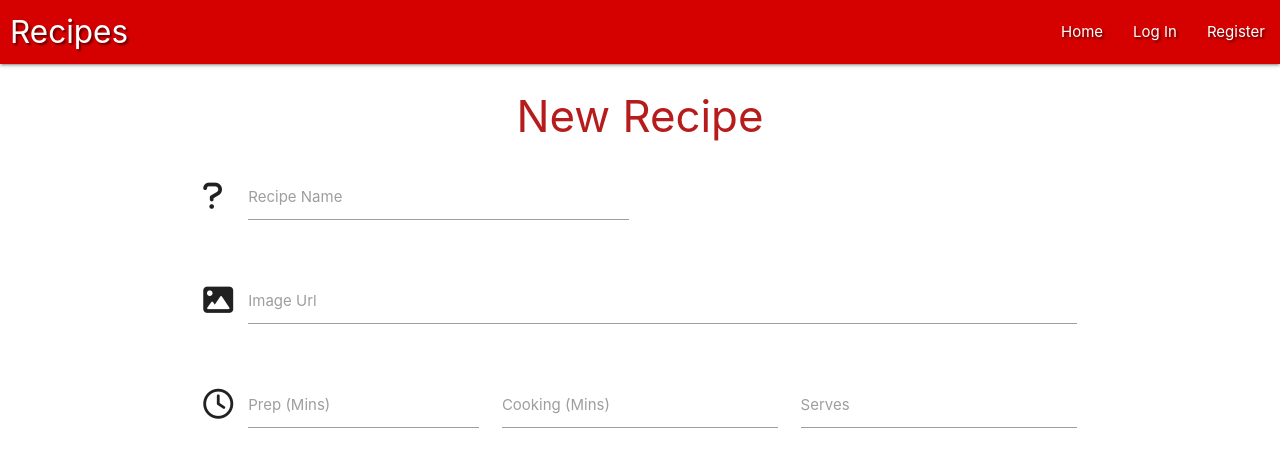
After one commit to reidycolm/MS3-Project, a Flask app: page /new_recipe in a window 1280 px wide. The commit adds this page. Shown: the top 470 px of the page. Run offline with Flask 2, Linux system fonts and the light colour scheme; some libraries are stand-ins or nearby versions.

Commit message:
created new_recipe template

```diff
--- a/app.py
+++ b/app.py
@@ -102,6 +102,11 @@ def logout():
     return redirect(url_for("login"))
 
 
+@app.route("/new_recipe", methods=["GET", "POST"])
+def new_recipe():
+    return render_template("new_recipe.html")
+
+
 if __name__ == "__main__":
     app.run(host=os.environ.get("IP"),
             port=int(os.environ.get("PORT")),
--- a/templates/base.html
+++ b/templates/base.html
@@ -28,7 +28,7 @@
                     <li><a href="{{ url_for('get_recipes') }}">Home</a></li>
                     {% if session.user %}
                     <li><a href="{{ url_for('profile', username=session['user']) }}">Profile</a></li>
-                    <li><a href="#">New Recipe</a></li>
+                    <li><a href="{{ url_for('new_recipe') }}">New Recipe</a></li>
                     <li><a href="#">Manage Cuisines</a></li>
                     <li><a href="{{ url_for('logout') }}">Log Out</a></li>
                     {% else %}
@@ -47,7 +47,7 @@
             <li><a href="{{ url_for('get_recipes') }}">Home</a></li>
             {% if session.user %}
             <li><a href="{{ url_for('profile', username=session['user']) }}">Profile</a></li>
-            <li><a href="#">New Recipe</a></li>
+            <li><a href="{{ url_for('new_recipe') }}">New Recipe</a></li>
             <li><a href="#">Manage Cuisines</a></li>
             <li><a href="{{ url_for('logout') }}">Log Out</a></li>
             {% else %}
--- /dev/null
+++ b/templates/new_recipe.html
@@ -0,0 +1,39 @@
+{% extends "base.html" %}
+{% block content %}
+
+    <h3 class="red-text text-darken-4 center-align">New Recipe</h3>
+
+    <div class="row">
+        <form class="col s12" method="POST" action="">
+          <div class="row">
+            <div class="input-field col s6">
+              <i class="fas fa-question prefix"></i>
+              <input id="icon_prefix" type="text" class="validate">
+              <label for="icon_prefix">Recipe Name</label>
+            </div>
+          </div>
+          <div class="row">
+            <div class="input-field col s12">
+              <i class="fas fa-image prefix"></i>
+              <input id="icon_prefix" type="text" class="validate">
+              <label for="icon_prefix">Image Url</label>
+            </div>
+          </div>
+          <div class="row">
+            <div class="input-field col s4">
+              <i class="far fa-clock prefix"></i>
+              <input id="icon_prefix" type="number" class="validate">
+              <label for="icon_prefix">Prep (Mins)</label>
+            </div>
+            <div class="input-field col s4">
+              <input id="icon_prefix" type="number" class="validate">
+              <label for="icon_prefix">Cooking (Mins)</label>
+            </div>
+            <div class="input-field col s4">
+              <input id="icon_prefix" type="number" class="validate">
+              <label for="icon_prefix">Serves</label>
+            </div>
+          </div>
+        </form>
+      </div>
+{% endblock %}
```
